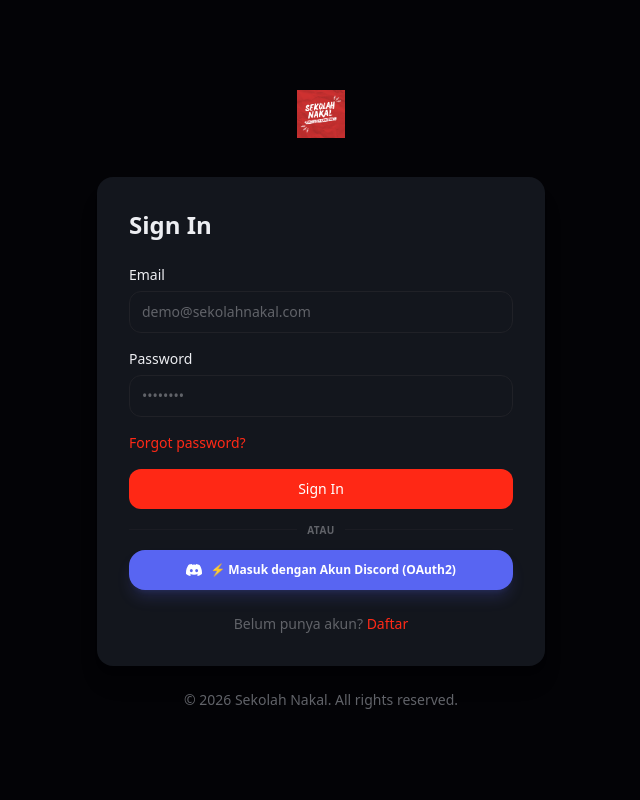
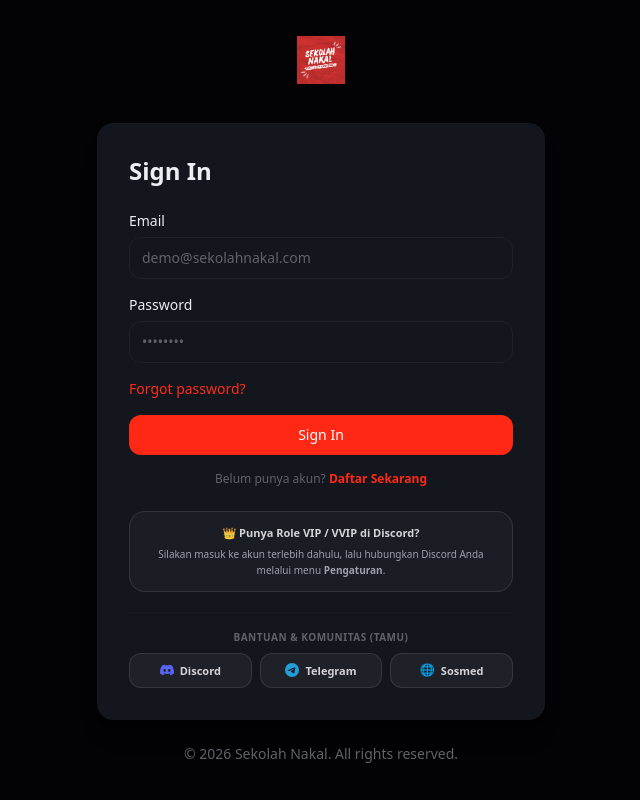
Before and after one commit to YerikhoArfensiasEffendi/sekolahnakal, a React (Vite) app: page /login in a window 1280 px wide. Both pictures are taken after a click on the button "Masuk sebagai Tamu". Shown: the whole page, without its empty margins (319-959 px from the left). Built offline with nearby package versions, Linux system fonts and the light colour scheme; no server answers.

Commit message:
feat: refine login page with guest contact links (Discord, Tele, Sosmed) and sync guidance, keep landing clean

```diff
--- a/src/pages/Home.tsx
+++ b/src/pages/Home.tsx
@@ -7,7 +7,6 @@
  */
 
 import { useEffect, useState } from 'react';
-import { Link } from 'react-router-dom';
 import type { Movie, WatchProgress } from '@/types/movie';
 import { movieService } from '@/services/movie.service';
 import { movieStore } from '@/services/movieStore.service';
@@ -170,26 +169,6 @@
             </Section>
           )}
 
-          {/* Discord Role Integration Info Banner on Landing Page */}
-          <div className="p-4 sm:p-5 rounded-2xl bg-[#121215] border border-white/10 flex flex-col sm:flex-row sm:items-center justify-between gap-4 shadow-xl">
-            <div className="space-y-1">
-              <div className="flex items-center gap-2">
-                <span className="text-base">👑</span>
-                <h3 className="text-sm font-bold text-white">Punya Role VIP / VVIP di Discord?</h3>
-              </div>
-              <p className="text-xs text-zinc-400 max-w-xl leading-relaxed">
-                Hubungkan akun Anda melalui menu <strong>Pengaturan</strong> untuk menyinkronkan role Discord dan membuka seluruh video eksklusif tanpa batas.
-              </p>
-            </div>
-            <Link
-              to="/settings?tab=discord"
-              className="inline-flex items-center justify-center gap-2 px-4 py-2.5 rounded-xl bg-white/10 hover:bg-white/20 text-white border border-white/15 text-xs font-bold transition-all shrink-0 cursor-pointer"
-            >
-              <span>Buka Pengaturan Akun</span>
-              <span>→</span>
-            </Link>
-          </div>
-
           {/* 2. Exclusive VVIP Section */}
           {data.vvip.length > 0 && (
             <Section
--- a/src/pages/Login.tsx
+++ b/src/pages/Login.tsx
@@ -4,7 +4,8 @@
 import { Button } from '@/components/ui/Button';
 import { Input } from '@/components/ui/Input';
 import { isValidEmail, isRequired } from '@/utils/validation';
-import { getDiscordOAuthUrl } from '@/utils/discordOAuth';
+import { DISCORD_BOT_INVITE_URL, TELEGRAM_INVITE_URL } from '@/utils/tier';
+import { IconDiscord, IconTelegram } from '@/components/icons';
 
 export default function Login() {
   const { login } = useAuth();
@@ -86,29 +87,60 @@
         </Button>
       </form>
 
-      <div className="relative my-5 flex items-center justify-center">
-        <div className="border-t border-border/60 w-full"></div>
-        <span className="bg-bg-surface px-2.5 text-[10px] uppercase tracking-wider text-text-muted font-bold absolute">
-          ATAU
-        </span>
+      <p className="mt-4 text-center text-xs text-text-muted">
+        Belum punya akun?{' '}
+        <Link to="/register" className="text-brand font-bold hover:underline">
+          Daftar Sekarang
+        </Link>
+      </p>
+
+      {/* Informasi Sinkronisasi Discord */}
+      <div className="mt-6 p-3 rounded-xl bg-white/[0.03] border border-white/10 text-center space-y-1">
+        <p className="text-[11px] font-semibold text-zinc-300">
+          👑 Punya Role VIP / VVIP di Discord?
+        </p>
+        <p className="text-[10px] text-zinc-400 leading-relaxed">
+          Silakan masuk ke akun terlebih dahulu, lalu hubungkan Discord Anda melalui menu <strong>Pengaturan</strong>.
+        </p>
       </div>
 
-      <a
-        href={getDiscordOAuthUrl()}
-        className="w-full py-3 px-4 rounded-xl bg-[#5865F2] hover:bg-[#4752C4] active:scale-[0.98] text-white font-bold text-xs flex items-center justify-center gap-2 shadow-lg shadow-[#5865F2]/20 transition-all cursor-pointer select-none"
-      >
-        <svg className="w-4 h-4 fill-current" viewBox="0 0 24 24">
-          <path d="M20.317 4.37a19.791 19.791 0 0 0-4.885-1.515.074.074 0 0 0-.079.037c-.21.375-.444.864-.608 1.25a18.27 18.27 0 0 0-5.487 0 12.64 12.64 0 0 0-.617-1.25.077.077 0 0 0-.079-.037A19.736 19.736 0 0 0 3.677 4.37a.07.07 0 0 0-.032.027C.533 9.046-.32 13.58.099 18.057a.082.082 0 0 0 .031.057 19.9 19.9 0 0 0 5.993 3.03.078.078 0 0 0 .084-.028 14.09 14.09 0 0 0 1.226-1.994.076.076 0 0 0-.041-.106 13.107 13.107 0 0 1-1.872-.892.077.077 0 0 1-.008-.128 10.2 10.2 0 0 0 .372-.292.074.074 0 0 1 .077-.01c3.929 1.793 8.18 1.793 12.061 0a.074.074 0 0 1 .078.01c.12.098.246.198.373.292a.077.077 0 0 1-.006.127 12.299 12.299 0 0 1-1.873.894.077.077 0 0 0-.041.107c.36.698.772 1.362 1.225 1.993a.076.076 0 0 0 .084.028 19.839 19.839 0 0 0 6.002-3.03.077.077 0 0 0 .032-.054c.5-5.177-.838-9.674-3.549-13.66a.061.061 0 0 0-.031-.028zM8.02 15.33c-1.183 0-2.157-1.085-2.157-2.419 0-1.333.956-2.419 2.157-2.419 1.21 0 2.176 1.096 2.157 2.42 0 1.333-.956 2.418-2.157 2.418zm7.975 0c-1.183 0-2.157-1.085-2.157-2.419 0-1.333.955-2.419 2.157-2.419 1.21 0 2.176 1.096 2.157 2.42 0 1.333-.946 2.418-2.157 2.418z"/>
-        </svg>
-        <span>⚡ Masuk dengan Akun Discord (OAuth2)</span>
-      </a>
+      {/* Kontak Tamu (Discord, Tele, Sosmed) */}
+      <div className="mt-5 pt-4 border-t border-border/40 space-y-2">
+        <p className="text-center text-[10px] font-bold uppercase tracking-wider text-text-muted">
+          Bantuan & Komunitas (Tamu)
+        </p>
+        <div className="grid grid-cols-3 gap-2">
+          <a
+            href={DISCORD_BOT_INVITE_URL}
+            target="_blank"
+            rel="noopener noreferrer"
+            className="py-2 px-2 rounded-lg bg-white/5 hover:bg-[#5865F2]/20 border border-white/10 text-zinc-300 hover:text-white text-[11px] font-semibold flex items-center justify-center gap-1.5 transition-colors"
+          >
+            <IconDiscord className="w-3.5 h-3.5 text-[#5865F2]" />
+            <span>Discord</span>
+          </a>
 
-      <p className="mt-6 text-center text-sm text-text-muted">
-        Belum punya akun?{' '}
-        <Link to="/register" className="text-brand hover:underline">
-          Daftar
-        </Link>
-      </p>
+          <a
+            href={TELEGRAM_INVITE_URL}
+            target="_blank"
+            rel="noopener noreferrer"
+            className="py-2 px-2 rounded-lg bg-white/5 hover:bg-[#229ED9]/20 border border-white/10 text-zinc-300 hover:text-white text-[11px] font-semibold flex items-center justify-center gap-1.5 transition-colors"
+          >
+            <IconTelegram className="w-3.5 h-3.5 text-[#229ED9]" />
+            <span>Telegram</span>
+          </a>
+
+          <a
+            href="https://t.me/sekolahnakal"
+            target="_blank"
+            rel="noopener noreferrer"
+            className="py-2 px-2 rounded-lg bg-white/5 hover:bg-pink-500/20 border border-white/10 text-zinc-300 hover:text-white text-[11px] font-semibold flex items-center justify-center gap-1.5 transition-colors"
+          >
+            <span className="text-xs">🌐</span>
+            <span>Sosmed</span>
+          </a>
+        </div>
+      </div>
     </div>
   );
 }
```
